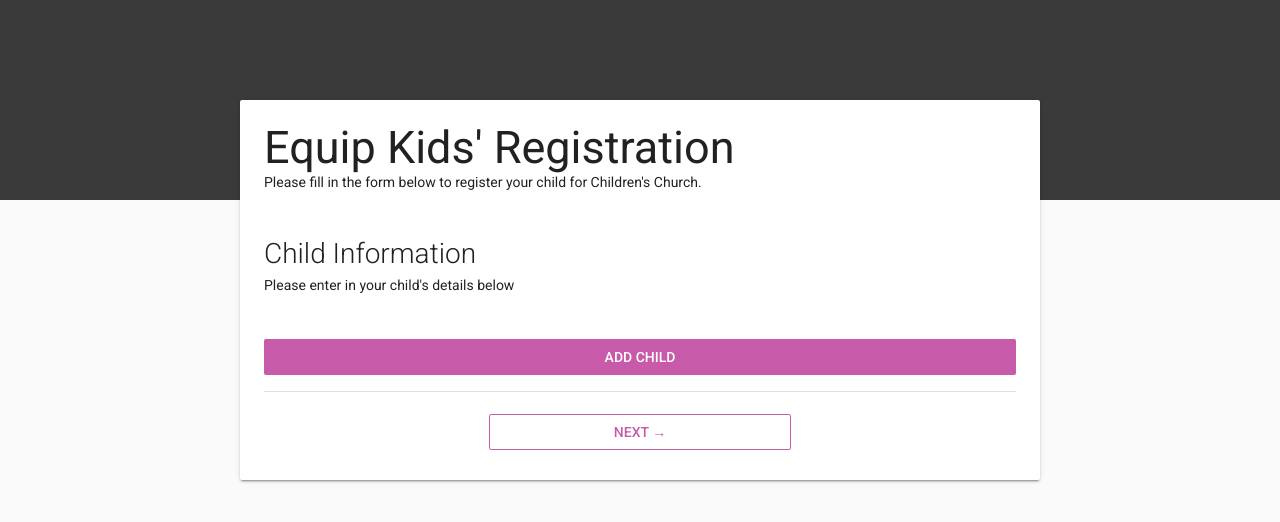
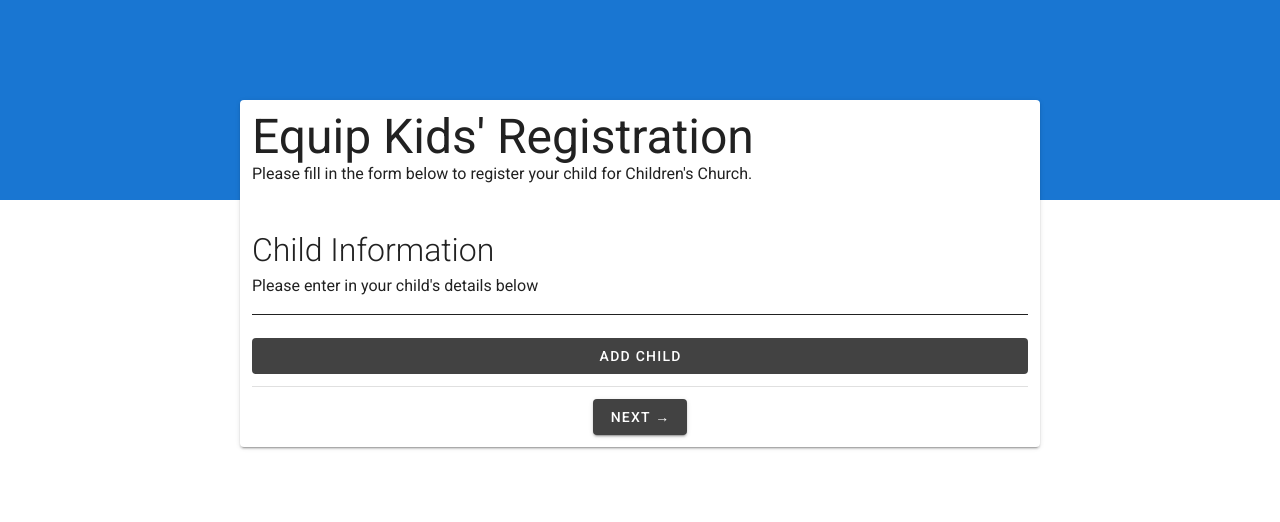
Before and after one commit to ivankahl/childrens-church-registration-form, a Vue app: page / in a window 1280 px wide. Shown: the top 522 px of the page. Built offline with nearby package versions, Linux system fonts and the light colour scheme.

Commit message:
Update 4 files

```diff
--- a/package.json
+++ b/package.json
@@ -15,8 +15,8 @@
   "dependencies": {
     "axios": "0.18.0",
     "moment": "2.23.0",
-    "vue": "2.5.2",
-    "vuetify": "1.5.24"
+    "vue": "2.7.10",
+    "vuetify": "2.6.10"
   },
   "devDependencies": {
     "autoprefixer": "^7.1.2",
--- a/src/main.js
+++ b/src/main.js
@@ -1,14 +1,13 @@
 // The Vue build version to load with the `import` command
 // (runtime-only or standalone) has been set in webpack.base.conf with an alias.
 import Vue from "vue";
-import Vuetify from "vuetify";
 import App from "./App";
-
-import "vuetify/dist/vuetify.min.css";
+import vuetify from "./plugins/vuetify";
 
 Vue.config.productionTip = false;
 
-Vue.use(Vuetify, {
+Vue.use(
+  vuetify /* , {
   theme: {
     primary: "#3a3a3a",
     secondary: "#c75ba9",
@@ -16,11 +15,11 @@ Vue.use(Vuetify, {
     red: "#c83b3b",
     error: "#b71c1c"
   }
-});
+} */
+);
 
 /* eslint-disable no-new */
 new Vue({
-  el: "#app",
-  components: { App },
-  template: "<App/>"
-});
+  vuetify,
+  render: h => h(App)
+}).$mount("#app");
--- a/src/plugins/vuetify.js
+++ b/src/plugins/vuetify.js
@@ -1,10 +1,12 @@
 import Vue from "vue";
 import Vuetify from "vuetify/lib";
+import "vuetify/dist/vuetify.min.css";
 
-Vue.use(Vuetify);
-
-export default new Vuetify({
+const opts = {
   icons: {
     iconfont: "mdi"
   }
-});
+};
+Vue.use(Vuetify);
+
+export default new Vuetify(opts);
```
Also changed, not shown: 1 other file (tests, documents, lock files or other folders).
